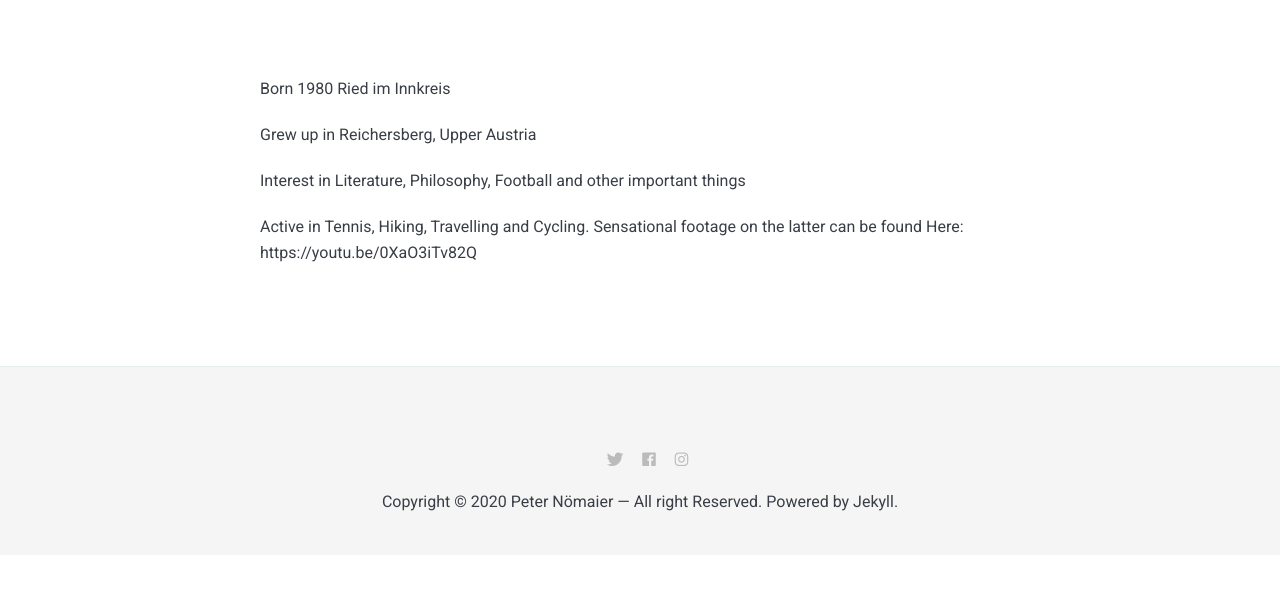
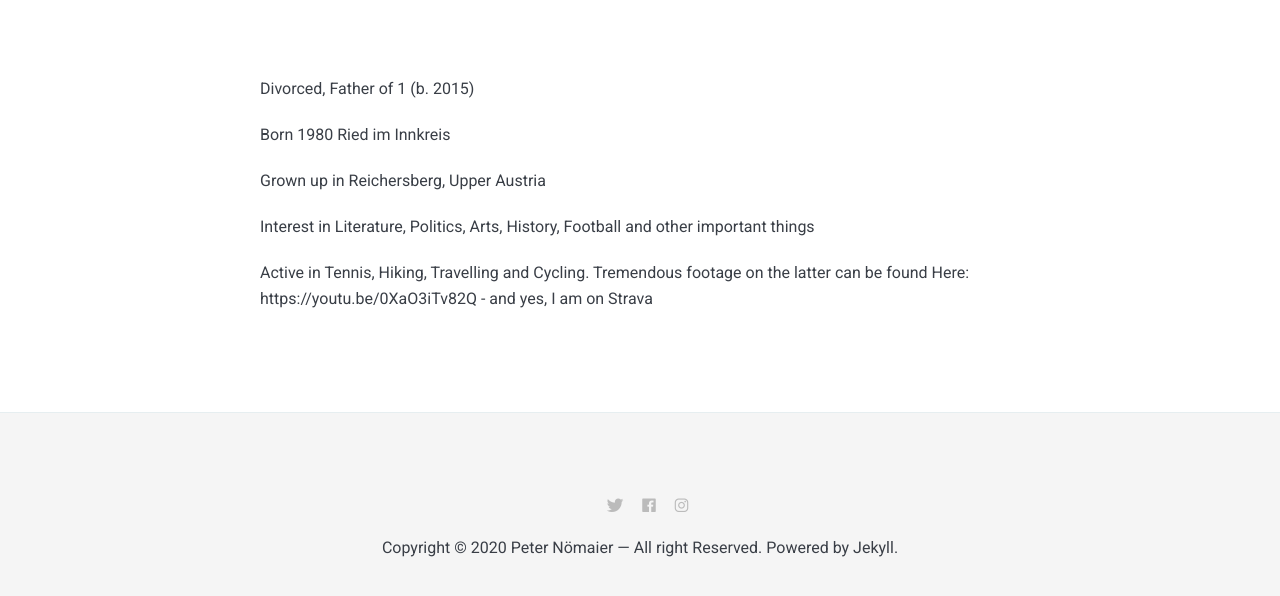
Before and after one commit to noemaier/noemaier.github.io, a Jekyll site: the page built from _pages/personal.md, in a window 1280 px wide and 900 px high, scrolled down 616 px, cut to the strip 299-895 px from the top of the window. Built offline with Jekyll 4.4.1, drawn with Linux system fonts in a browser that asks for light colours; nearby versions of some CDN libraries; before the commit the page ends 1470 px from its top, so only the background shows below that.

Commit message:
Update personal.md

```diff
--- a/_pages/personal.md
+++ b/_pages/personal.md
@@ -5,10 +5,12 @@ permalink: /personal/
 image: 12.jpg
 ---
 
+Divorced, Father of 1 (b. 2015)
+
 Born 1980 Ried im Innkreis
 
-Grew up in Reichersberg, Upper Austria
+Grown up in Reichersberg, Upper Austria
 
-Interest in Literature, Philosophy, Football and other important things
+Interest in Literature, Politics, Arts, History, Football and other important things
 
-Active in Tennis, Hiking, Travelling and Cycling. Sensational footage on the latter can be found Here: https://youtu.be/0XaO3iTv82Q
+Active in Tennis, Hiking, Travelling and Cycling. Tremendous footage on the latter can be found Here: https://youtu.be/0XaO3iTv82Q - and yes, I am on Strava
```
